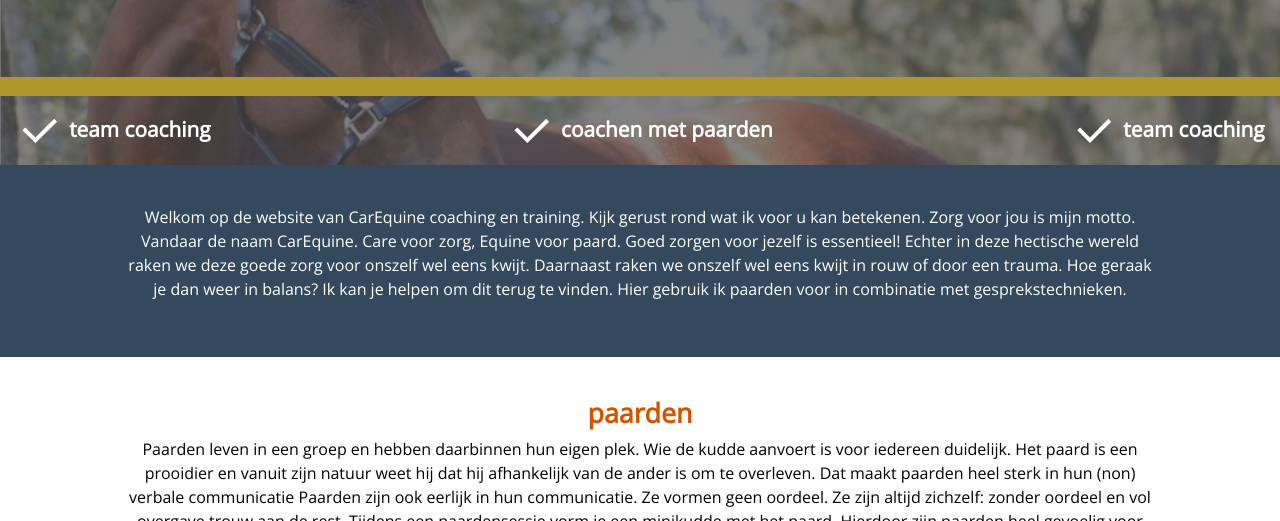
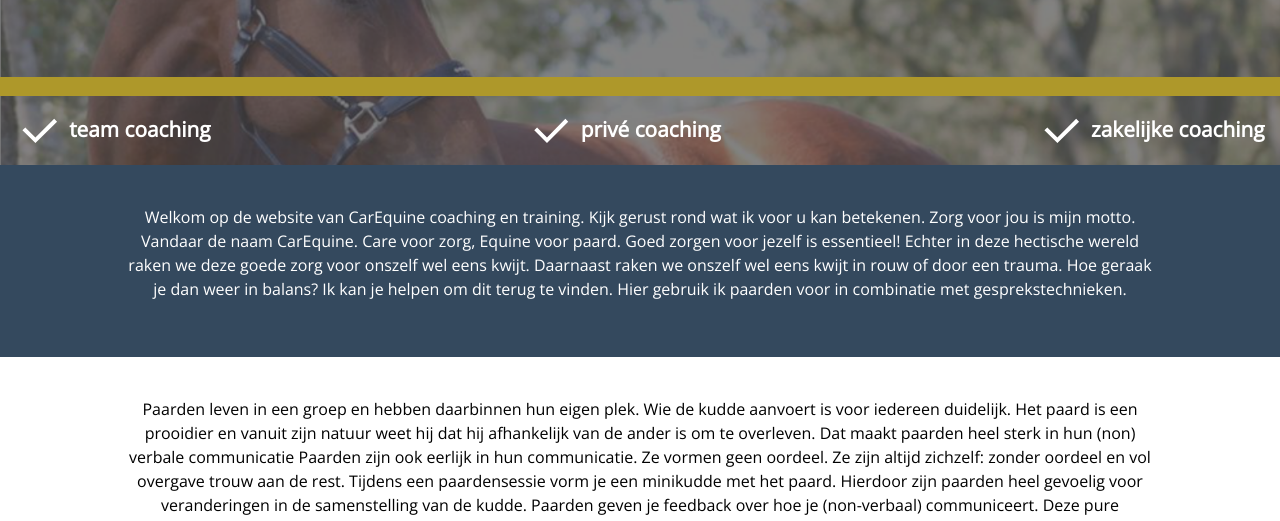
Before and after one commit to ErikStrijk/CarEquine, a plain HTML site: page index.html in a window 1280 px wide. Shown: the part 279-800 px from the top of the page. Drawn offline with nearby package versions, Linux system fonts and the light colour scheme.

Commit message:
Update index.html

```diff
--- a/index.html
+++ b/index.html
@@ -51,8 +51,8 @@
 
           <div style="width: 100vw; margin: 0;">
             <p><img  id="check" src="images/check.svg"> team coaching </p>
-            <p><img  id="check" src="images/check.svg"> coachen met paarden </p>
-            <p><img  id="check" src="images/check.svg"> team coaching </p>
+            <p><img  id="check" src="images/check.svg"> privé coaching </p>
+            <p><img  id="check" src="images/check.svg"> zakelijke coaching </p>
 
           </div>
       </div>
@@ -65,7 +65,6 @@
           </div>
       </div>
         <div class="text-center" id="darkblue-section-text" style="background-color: white; color: black;">
-          <h2 class="subheader-orange" style="font-size: calc(1vw + 14px);">paarden</h2>
             <p>Paarden leven in een groep en hebben daarbinnen hun eigen plek. Wie de kudde aanvoert is voor iedereen duidelijk. Het paard is een prooidier en vanuit zijn natuur weet hij dat hij afhankelijk van de ander is om te overleven.
               Dat maakt paarden heel sterk in hun (non) verbale communicatie Paarden zijn ook eerlijk in hun communicatie. Ze vormen geen oordeel. Ze zijn altijd zichzelf: zonder oordeel en vol overgave trouw aan de rest.
               Tijdens een paardensessie vorm je een minikudde met het paard. Hierdoor zijn paarden heel gevoelig voor veranderingen in de samenstelling van de kudde.
```
